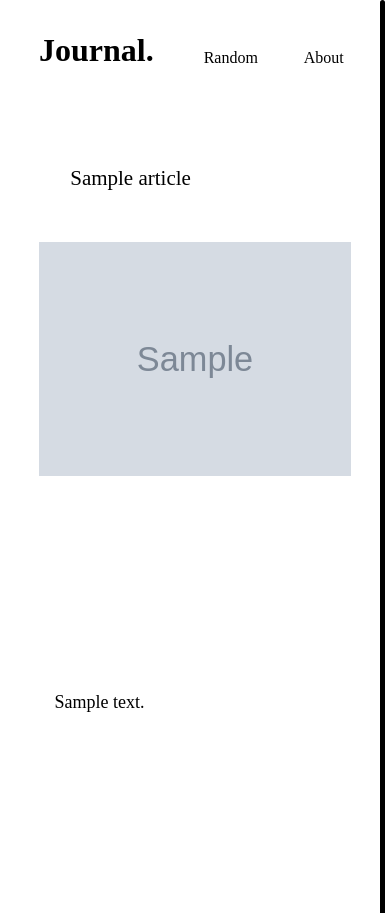
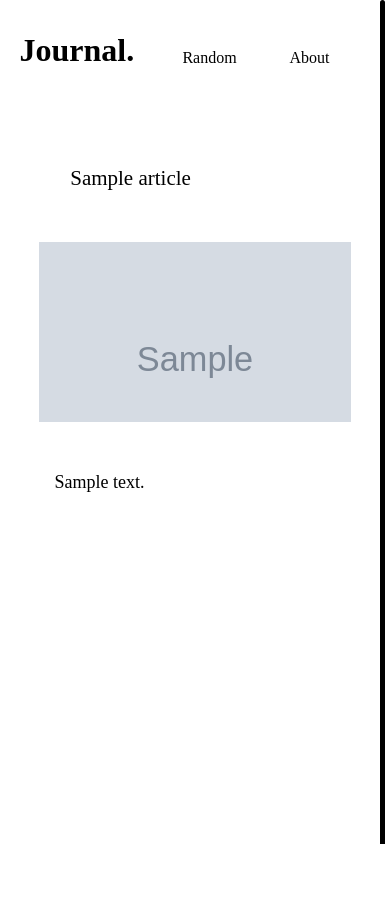
Before and after one commit to majejam/journal, a PHP site: template views/pages/article.twig in a window 390 px wide. After the commit the page ends 844 px from the top, so only its background shows below. Run offline with PHP 8.4, Linux system fonts and the light colour scheme; the template is opened without the code that fills it: most values are stand-ins (such as "Sample title", 1, 10 or a date in 2020); grey boxes marked "Sample" are stand-in pictures; some libraries are stand-ins or nearby versions; some web fonts are replaced.

Commit message:
:sparkles: added articles

```diff
--- a/app/routes.php
+++ b/app/routes.php
@@ -24,11 +24,11 @@ $app
         {
             // Fetch promotions
             $query = $this->db->query('SELECT * FROM article ORDER BY `article`.`date` DESC');
-            $articles = $query->fetchAll();
+            $article = $query->fetchAll();
 
             // View data
             $viewData = [];
-            $viewData['articles'] = $articles;
+            $viewData['articles'] = $article;
 
             return $this->view->render($response, 'pages/home.twig', $viewData);
         }
@@ -71,7 +71,7 @@ $app
     ->setName('random_article')
     ;
 
-// articles
+// article
 
 $app
     ->get(
--- a/assets/scripts.js
+++ b/assets/scripts.js
@@ -1,4 +1,4 @@
 
 setTimeout(() => {
-    window.location.replace(window.location.href + "home");
+    window.location.assign(window.location.href + "home");
 }, 5000);
--- a/assets/style/style.css
+++ b/assets/style/style.css
@@ -88,7 +88,6 @@ body{
 .header__title{
   text-decoration: none;
   color: black;
-  margin-right: 50px;
 }
 
 .intro__container{
@@ -120,6 +119,17 @@ body{
   z-index: 1000;
   animation: slideOut 1s ease-out 4s 1 backwards;
 }
+.article__transition{
+  position: absolute;
+  display: none;
+  top: 0;
+  left: 0;
+  right: 0;
+  bottom: 0;
+  background: white;
+  z-index: 1000;
+  animation: slideOut 1s ease-out 0s 1 backwards;
+}
 .home__transition{
   position: absolute;
   top: 0;
@@ -144,6 +154,7 @@ body{
   display: flex;
   width: 60%;
   margin-bottom: 80px;
+  cursor: pointer;
 }
 
 .article__container:last-child{
@@ -297,6 +308,9 @@ body{
 }
 
 @media screen and (max-width: 600px){
+  body{
+    overflow-y: scroll;
+  }
   .article__container{
     width: 100%;
     flex-flow: column nowrap;
@@ -316,7 +330,7 @@ body{
   }
   .article__single__image{
     width: 100%;
-    height: 400px;
+    height: 180px;
     overflow: hidden;
     margin-bottom: 50px;
   }
@@ -324,4 +338,20 @@ body{
     width: 90%;
     margin-bottom: 200px;
   }
+  .intro__definition{
+    width: 300px;
+  }
+  .intro__main{
+    width: 300px;
+  }
+  .header__container{
+    padding: 0 5%;
+  }
+  .header__container h1{
+    width: 140px;
+  }
 }
+::selection {
+  background: rgba(0, 0, 0, 1);
+  color: white;
+}
--- a/views/pages/article.twig
+++ b/views/pages/article.twig
@@ -7,4 +7,6 @@
     <div class="article__single__text article__move"><span class="article__description">{{article.article_text|raw}}</span></div>
 </div>
 <div class="scroll__bar"></div>
+<div class="home__transition">
+</div>
 <script src="{{ base_url() }}/assets/article.js"></script>
--- a/views/pages/home.twig
+++ b/views/pages/home.twig
@@ -7,6 +7,8 @@
 </div>
 <div class="home__transition">
 </div>
+<div class="article__transition">
+</div>
 <div class="scroll__bar"></div>
 <script src="{{ base_url() }}/assets/home.js"></script>
 {% include 'partials/footer.twig' %}
--- a/views/partials/article_preview.twig
+++ b/views/partials/article_preview.twig
@@ -3,10 +3,10 @@
         <div class="article__image">
             <img src="{{_article.article_image}}" alt="">
         </div>
-        <a href="{{ path_for('article', { slug: _article.slug }) }}" class="article__text">
+        <div class="article__text">
             <span class="article__title">{{_article.title}}</span>
             <span class="article__description">{{_article.description}}</span>
-        </a>
+        </div>
     </div>
 
 {% endfor %}
```
Also changed, not shown: assets/home.js (+8 -3 lines), images/portfolio.png (added).
